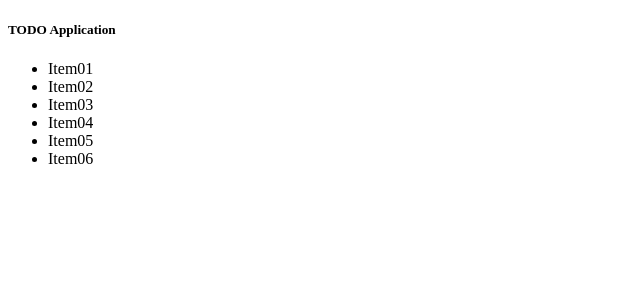
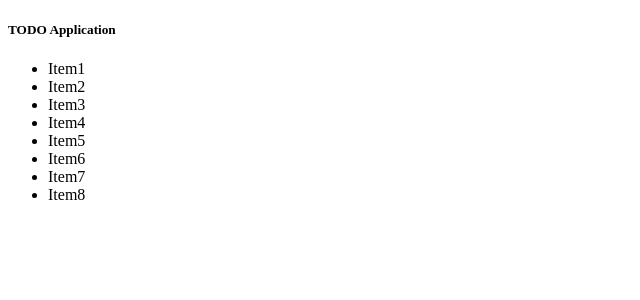
Before and after one commit to npnm/TODOApp, an Angular app: page / in a window 1280 px wide. Shown: the top 300 px of the page, without its empty margins (0-640 px from the left). Built offline with nearby package versions, Linux system fonts and the light colour scheme.

Commit message:
update dashboard to generate todo list

```diff
--- a/src/app/app.component.html
+++ b/src/app/app.component.html
@@ -1,11 +1,6 @@
 <section>
   <h5>TODO Application</h5>
   <ul>
-    <li>Item01</li>
-    <li>Item02</li>
-    <li>Item03</li>
-    <li>Item04</li>
-    <li>Item05</li>
-    <li>Item06</li>
+    <li *ngFor="let item of todoList">{{item}}</li>
   </ul>
 </section>
--- a/src/app/app.component.ts
+++ b/src/app/app.component.ts
@@ -6,5 +6,18 @@ import { Component } from '@angular/core';
   styleUrls: ['./app.component.scss']
 })
 export class AppComponent {
-  title = 'TODOApp1';
+  public title = 'TODOApp';
+  public todoList: Array<string> = [
+    'Item1',
+    'Item2',
+    'Item3',
+    'Item4',
+    'Item5',
+    'Item6',
+    'Item7',
+    'Item8',
+  ]
+  constructor() {
+
+  }
 }
--- a/src/app/app.module.ts
+++ b/src/app/app.module.ts
@@ -3,6 +3,7 @@ import { BrowserModule } from '@angular/platform-browser';
 
 import { AppRoutingModule } from './app-routing.module';
 import { AppComponent } from './app.component';
+import { FormsModule } from '@angular/forms';
 
 @NgModule({
   declarations: [
@@ -10,7 +11,8 @@ import { AppComponent } from './app.component';
   ],
   imports: [
     BrowserModule,
-    AppRoutingModule
+    AppRoutingModule,
+    FormsModule
   ],
   providers: [],
   bootstrap: [AppComponent]
```
